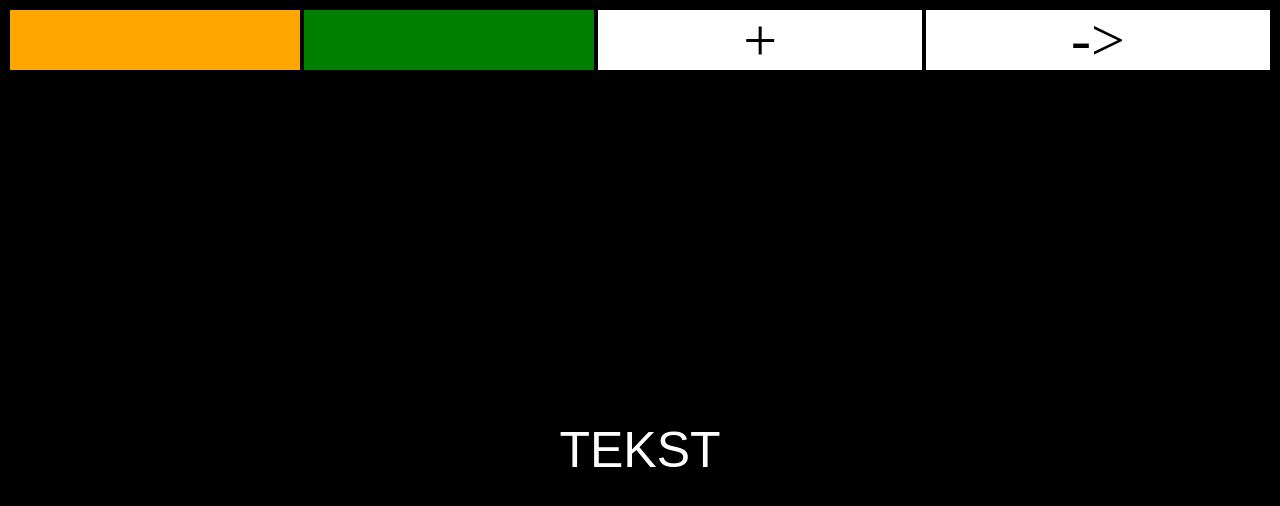
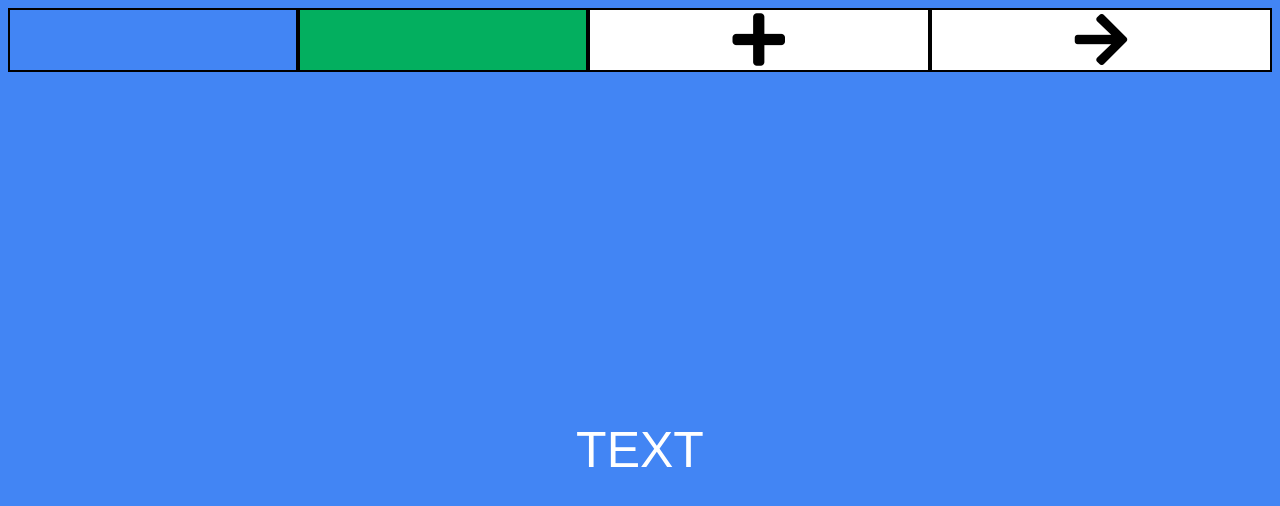
Before and after one commit to annbag/task-change-color-JQ, a plain HTML site: page index.html in a window 1280 px wide. Both pictures are taken after a click on the element 155 px from the left and 40 px from the top of the page. Drawn offline with nearby package versions, Linux system fonts and the light colour scheme.

Commit message:
add task

```diff
--- a/index.html
+++ b/index.html
@@ -5,16 +5,17 @@
     <meta name="viewport" content="width=device-width, initial-scale=1.0">
     <meta http-equiv="X-UA-Compatible" content="ie=edge">
     <title>Change color</title>
+    <link rel="stylesheet" href="https://use.fontawesome.com/releases/v5.3.1/css/all.css" integrity="sha384-mzrmE5qonljUremFsqc01SB46JvROS7bZs3IO2EmfFsd15uHvIt+Y8vEf7N7fWAU" crossorigin="anonymous">
     <link rel="stylesheet" type="text/css" href="style.css">
   </head>
   <body>
     <section>
-      <div class="orange interface"></div>
+      <div class="blue interface"></div>
       <div class="green interface"></div>
-      <div class="increase interface">+</div>
-      <div class="move interface">-></div>
+      <div class="increase interface"><i class="fas fa-plus"></i></div>
+      <div class="move interface"><i class="fas fa-arrow-right"></i></div>
     </section>
-    <p class="text">Tekst</p>
+    <p class="text">Text</p>
     <script src="https://code.jquery.com/jquery-3.3.1.min.js"></script>
     <script src="script.js"></script>
   </body>
--- a/script.js
+++ b/script.js
@@ -0,0 +1,25 @@
+$('.interface').on('click', function() {
+	if ($(this).hasClass('blue')) {
+		console.log('true in blue');
+		$('body').attr('class', 'blue');
+	}
+	if ($(this).hasClass('green')) {
+		console.log('true in green');
+		$('body').attr('class', 'green');
+	}
+	if ($(this).hasClass('increase')) {
+		console.log('increase');
+		$('.text').animate({
+			'font-size': '+=5'
+		},500)
+	}
+	if ($(this).hasClass('move')) {
+		console.log('move');
+		$('.text').animate({
+			'letter-spacing': '+=2',
+			'left': '+=2%'
+		})
+	}
+
+
+})
--- a/style.css
+++ b/style.css
@@ -11,14 +11,14 @@ div {
   font-size: 60px;
   line-height: 60px;
   text-align: center;
+  background-color: #fff;
   cursor: pointer;
-  background-color: #fff;
 }
-.orange {
-  background-color: orange;
+.blue {
+  background-color: #4285f4;
 }
 .green {
-  background-color: green;
+  background-color: #03af5f;
 }
 p {
   position: absolute;
@@ -28,5 +28,5 @@ p {
   font-size: 50px;
   text-transform: uppercase;
   font-family: arial;
-  color: white;
+  color: #fff;
 }
```
